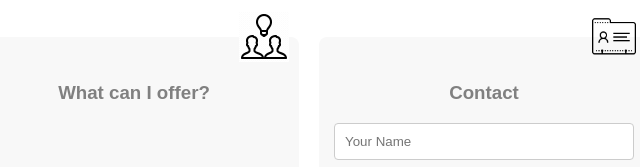
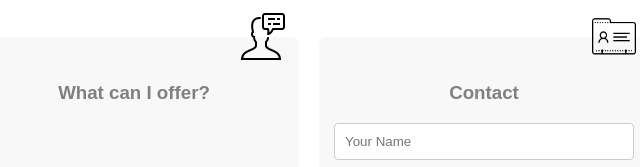
Before and after one commit to codebyvijendra/codebyvijendra.github.io, a plain HTML site: page index.html in a window 1280 px wide. Shown: the part 413-580 px from the top of the page, 331-971 px from the left. Drawn offline with Linux system fonts and the light colour scheme; a web font is replaced by a local one.

Commit message:
Icon_changed
Icon changed

```diff
--- a/index.html
+++ b/index.html
@@ -31,7 +31,7 @@
 
         <div class="form-cards">
             <div class="form-card">
-                <img src="Images\consulting.gif" alt="Logo" class="card-logo">
+                <img src="codebyvijendra.github.io\Images\consulting.png" alt="Logo" class="card-logo">
                 <h3>What can I offer?</h3>
                 <!-- Add content here for what you can offer -->
             </div>
```
Also changed, not shown: Images/consulting.gif (deleted), Images/consulting.png (added).
